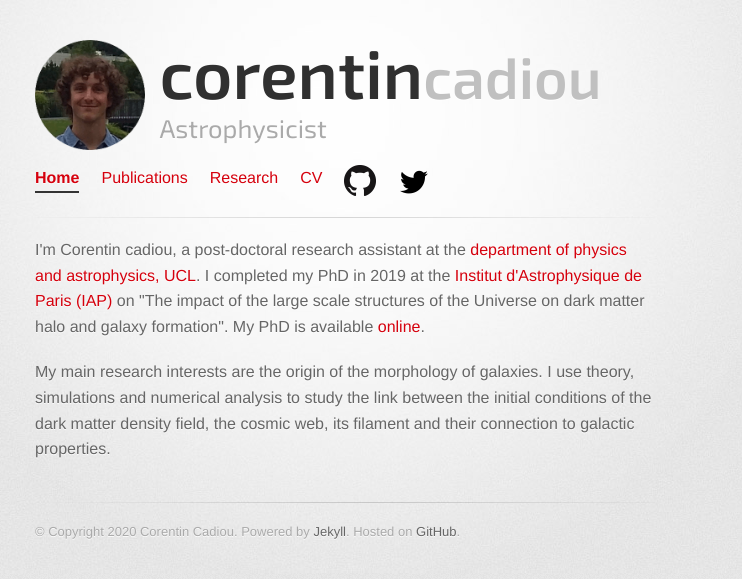
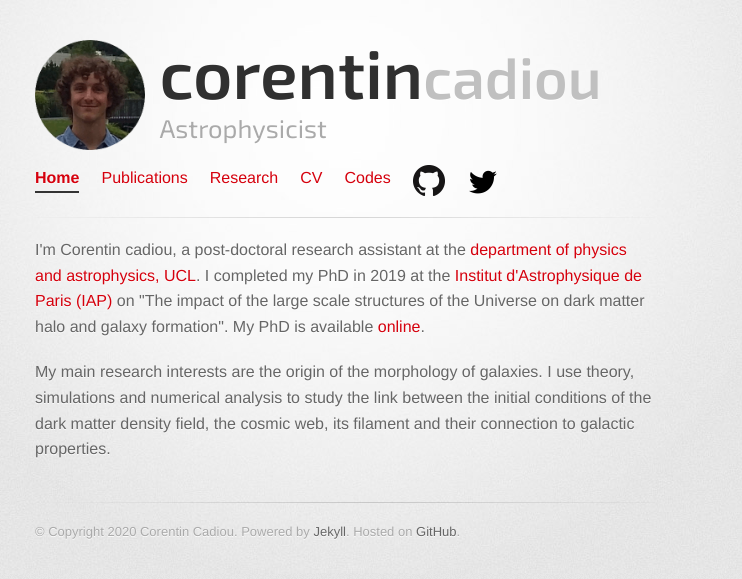
Before and after one commit to cphyc/cphyc.github.io, a Jekyll site: the page built from index.html, in a window 1280 px wide. Shown: the top 579 px of the page, without its empty margins (295-1037 px from the left). Built offline with Jekyll 4.4.1, drawn with Linux system fonts in a browser that asks for light colours.

Commit message:
Fix home

```diff
--- a/_includes/header.html
+++ b/_includes/header.html
@@ -40,11 +40,9 @@
           </div>
           <nav>
               <ul class="inline-list">
-                {% if include.home == "false" %}
-                  <li><a href="/">Home</a></li>
-                {% else %}
-                  <li><a href="/" class='active'>Home</a></li>
-                {% endif %}
+                <li><a href="/"
+		       {% if page.url == "/" %}class='active'{% endif %}>
+		    Home</a></li>
                 <li><a href="/publications/"
 		       {% if page.current == 'publications' %}class='active'{% endif %}>
 		    Publications</a></li>
@@ -52,6 +50,7 @@
 		       {% if page.current == 'research' %}class='active'{% endif %}>
 		    Research</a></li>
                 <li><a href="/cv/" {% if page.current == 'cv' %}class='active'{% endif %}>CV</a></li>
+		<li><a href="/codes/" {% if page.current == 'codes' %}class='active'{% endif %}>Codes</a></li>
                 <li><a href="https://github.com/cphyc" target="_blank"><img border="0" alt="Check out my GitHub!" src="/images/socialicons/GitHub-Mark-64px.png" width="32" height="32"></a></li>
                 <li><a href="https://twitter.com/cphyc" target="_blank"><img border="0" alt="Follow me on Twitter!" src="/images/socialicons/twitter.png" width="32" height="32"></a></li>
               </ul>
```
